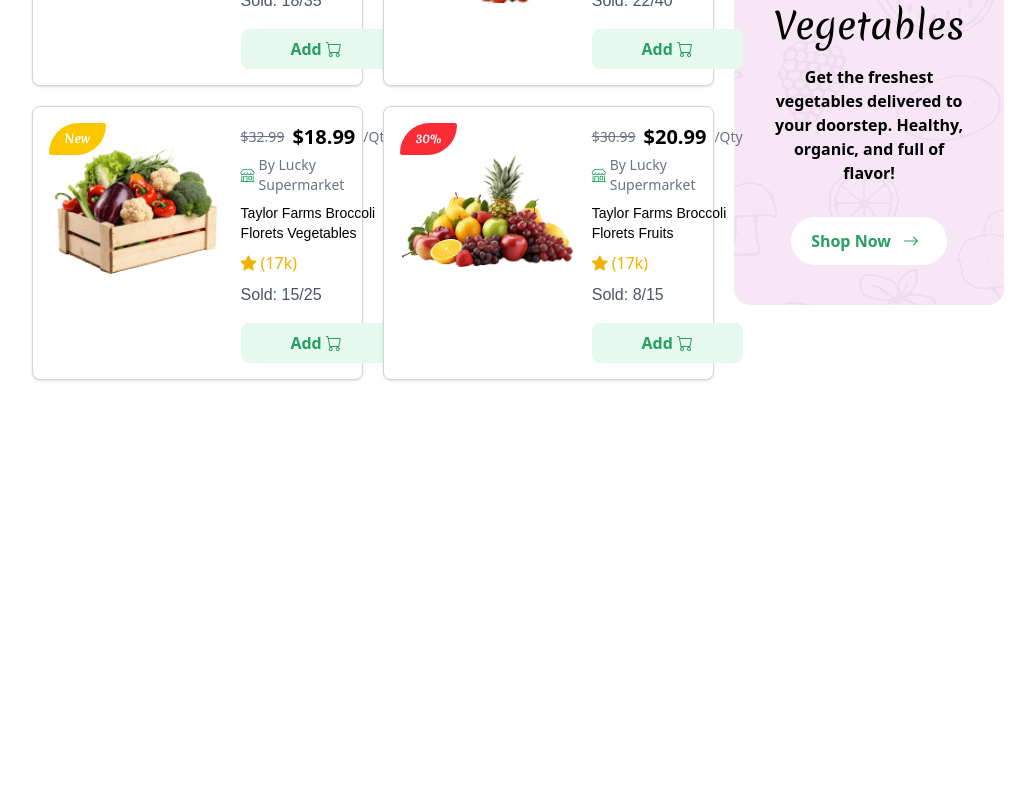
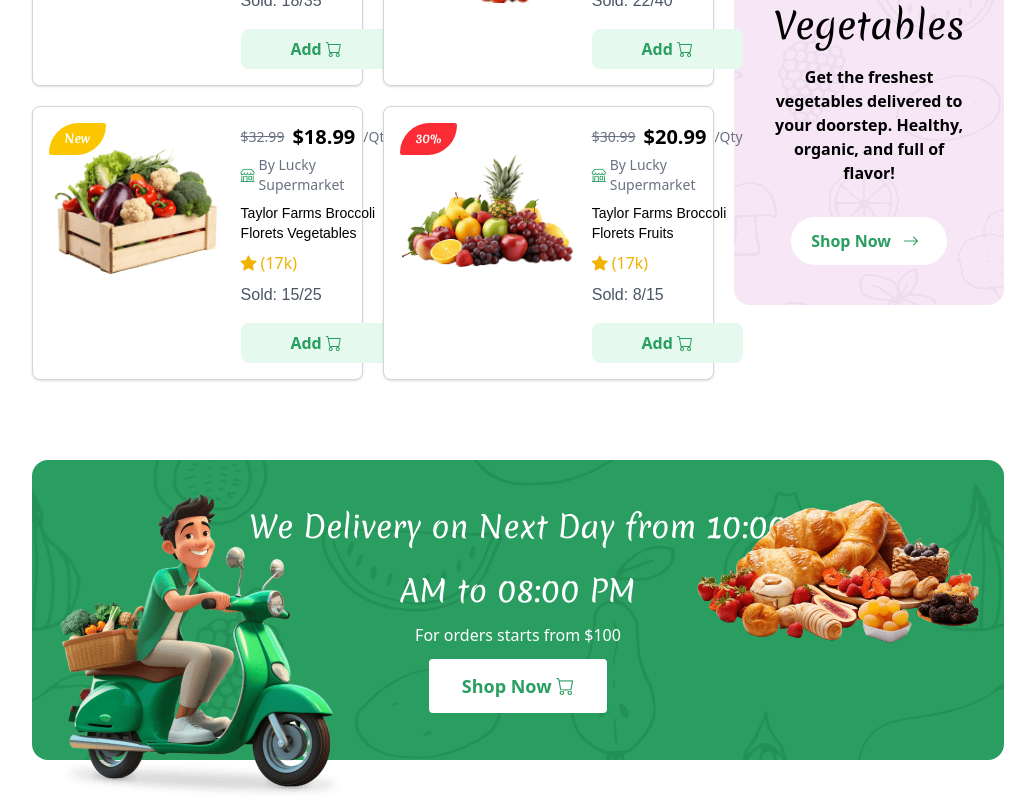
Before and after one commit to KhoaHo1207/snack-basket, a Next.js app in the folder client/: page / in a window 1280 px wide. Shown: the part 6569-7369 px from the top of the page, without its empty margins (122-1157 px from the left). Before the commit the page ends 6989 px from the top, so only its background shows below. Built offline with nearby package versions, Linux system fonts and the light colour scheme; a web font is replaced by a local one.

Commit message:
[client] feat(banner): ui

```diff
--- /dev/null
+++ b/client/app/UI-Components/Index/Banner/Banner.tsx
@@ -0,0 +1,34 @@
+"use client";
+
+import Image from "next/image";
+
+import deliveryMan from "@/public/delivery-man.png";
+import specialSnacks from "@/public/special-snacks-img.png";
+export default function Banner() {
+  return (
+    <div className="px-[8%] lg:px-[12%] py-10">
+      <div className="banner h-[300px] relative rounded-2xl flex justify-center items-center">
+        <Image
+          src={deliveryMan}
+          alt="deliveryMan"
+          className="banner-img1 absolute -bottom-10 left-5"
+        />
+        <div className="flex flex-col items-center">
+          <h1 className="text-white text-3xl leading-16 text-center Merienda">
+            We Delivery on Next Day from 10:00 <br /> AM to 08:00 PM
+          </h1>
+          <p className="text-white">For orders starts from $100</p>
+          <button className="px-8 py-3 my-3 text-lg font-semibold text-[var(--prim-color)] bg-white text-md hover:bg-white/80 hover:text-[var(--prim-color)] cursor-pointer transition-all duration-300 border border-transparent hover:border-[var(--prim-color)] rounded">
+            Shop Now <i className="bi bi-cart"></i>
+          </button>
+        </div>
+
+        <Image
+          src={specialSnacks}
+          alt="specialSnacks"
+          className="banner-img2 absolute w-[30%] top-10 right-5"
+        />
+      </div>
+    </div>
+  );
+}
--- a/client/app/UI-Components/Index/index.tsx
+++ b/client/app/UI-Components/Index/index.tsx
@@ -1,3 +1,4 @@
+import Banner from "./Banner/Banner";
 import BestSales from "./BestSales/BestSales";
 import Category from "./Categories/category";
 import Deals from "./Deals/Deals";
@@ -20,6 +21,7 @@ export default function Index() {
       <HotDeals />
       <Vendors />
       <BestSales />
+      <Banner />
     </>
   );
 }
--- a/client/app/globals.css
+++ b/client/app/globals.css
@@ -213,6 +213,13 @@
 .best-sale-banner {
   background-image: url(../public/BestSales/special-snacks.png);
 }
+
+.banner {
+  background-color: var(--prim-color);
+  background-image: url(../public/delivery-bg.png);
+  background-position: center center;
+  background-size: cover;
+}
 /* MQ Sections */
 @media (max-width: 991px) {
   .Hero {
@@ -226,6 +233,14 @@
   }
   .category-info h2 {
     font-size: 1rem;
+  }
+
+  .banner-img1 {
+    width: 30%;
+  }
+  .banner-img2 {
+    width: 30%;
+    top: 40%;
   }
 }
 
@@ -250,4 +265,13 @@
     font-size: 2.8rem;
     line-height: 3.5rem;
   }
+  .banner-img1,
+  .banner-img2 {
+    display: none;
+  }
+
+  .banner h1 {
+    font-size: 1.6rem;
+    line-height: 3rem;
+  }
 }
```
